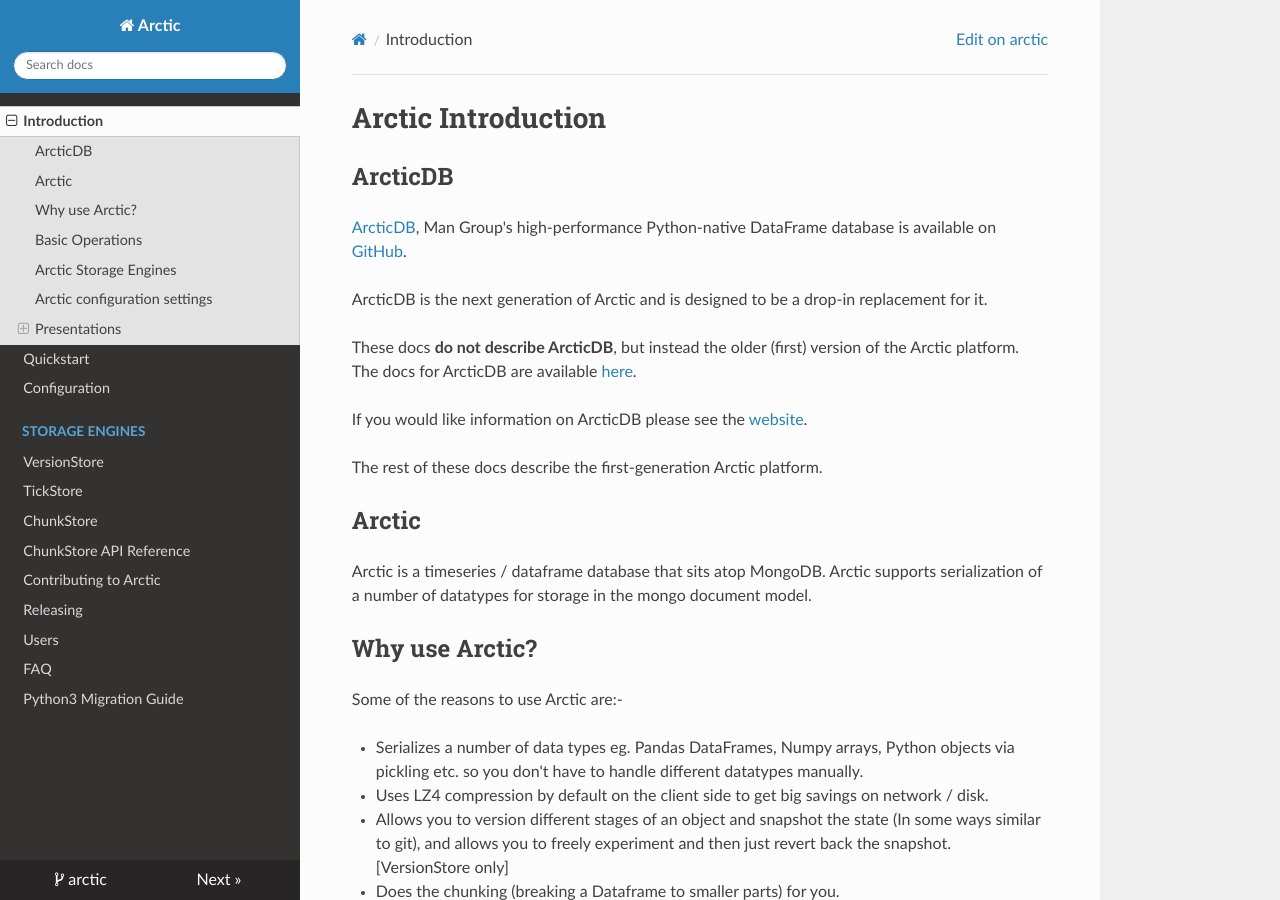
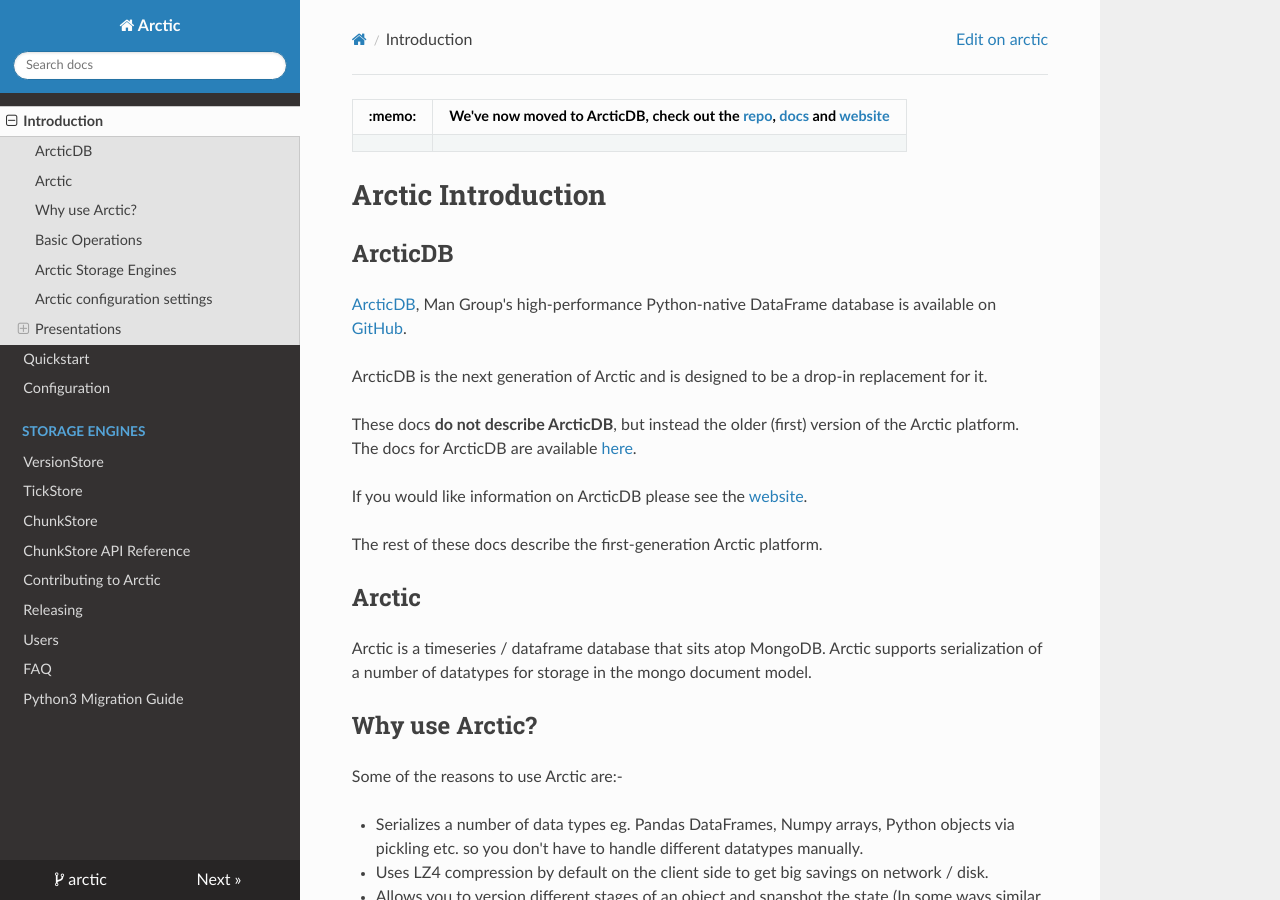
Before and after one commit to man-group/arctic, an MkDocs documentation site: the page built from docs/index.md, in a window 1280 px wide and 900 px high. Built offline with MkDocs 1.6.1, drawn with Linux system fonts in a browser that asks for light colours; nearby versions of some CDN libraries.

Commit message:
Update index.md
Have added a memo to the top of page to reference the new ArcticDB docs and website to drive traffic

```diff
--- a/docs/index.md
+++ b/docs/index.md
@@ -1,3 +1,7 @@
+| :memo:        | We've now moved to ArcticDB, check out the [repo](https://github.com/man-group/ArcticDB), [docs](https://docs.arcticdb.io/) and [website](https://arcticdb.io/)   |
+|---------------|:-------------------------------------------------------------------------|
+
+
 # Arctic Introduction
 
 ## ArcticDB
```
